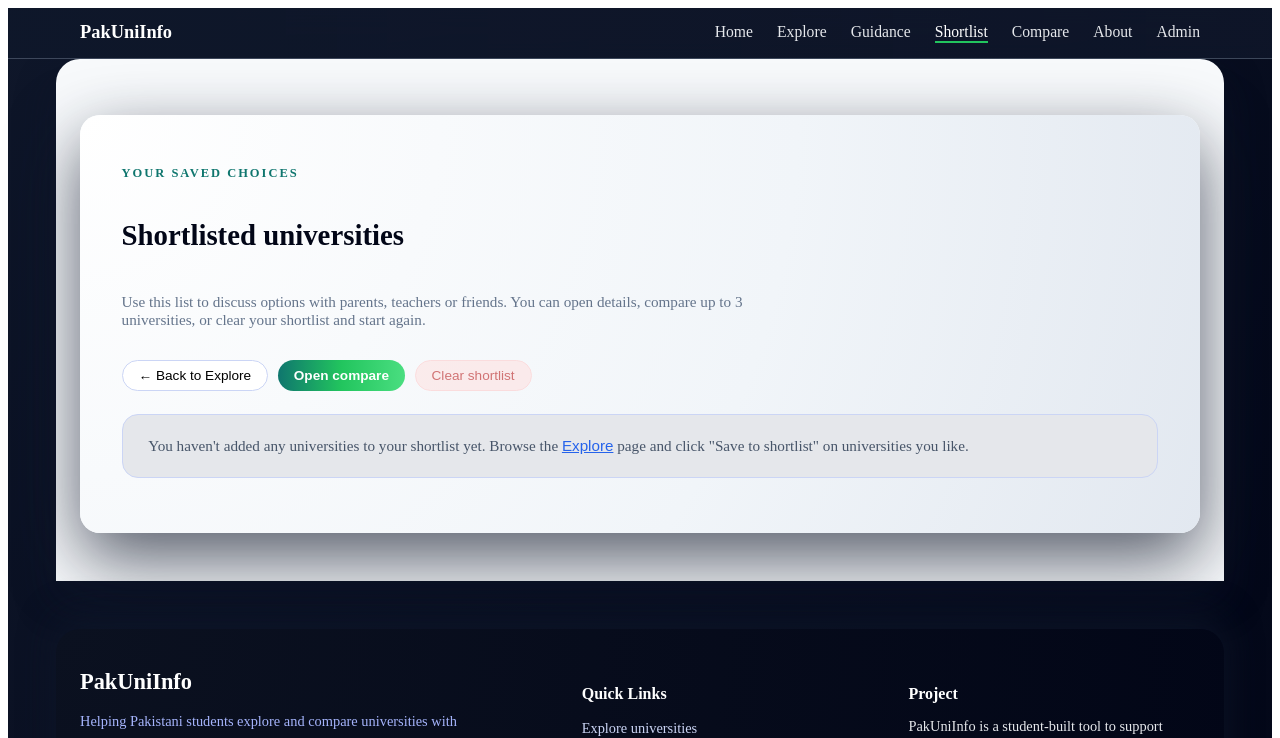
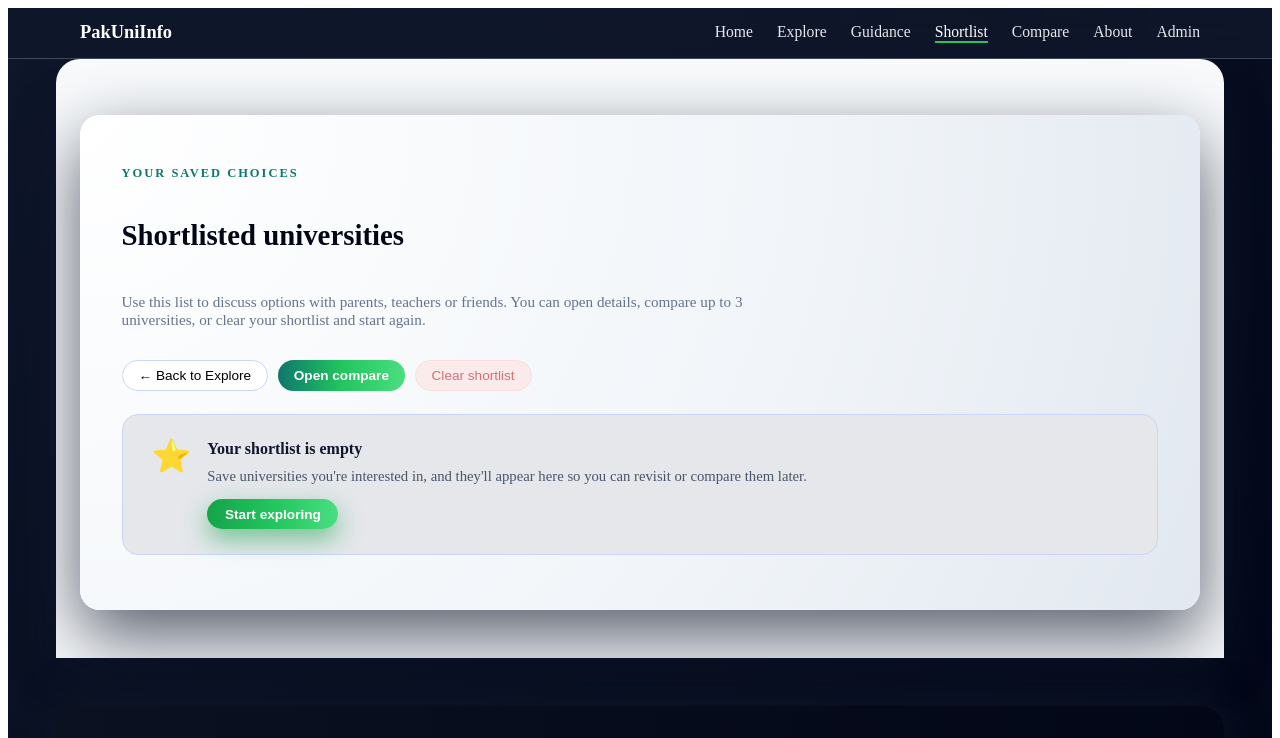
Before and after one commit to abdullah-mangrio/PakUniInfo, a React (Vite) app in the folder client/: page /shortlist in a window 1280 px wide. Shown: the top 738 px of the page. Built offline with nearby package versions, Linux system fonts and the light colour scheme.

Commit message:
UX polish: added custom 404 page + modern empty-state cards across Explore, Compare, Shortlist

```diff
--- a/client/src/App.jsx
+++ b/client/src/App.jsx
@@ -1,5 +1,5 @@
+import { BrowserRouter as Router, Routes, Route } from "react-router-dom";
 import AdminLogin from "./pages/AdminLogin";
-import { BrowserRouter as Router, Routes, Route } from "react-router-dom";
 import Home from "./pages/Home";
 import ExploreUniversities from "./pages/ExploreUniversities";
 import UniversityDetails from "./pages/UniversityDetails";
@@ -9,6 +9,8 @@ import AdminUniversities from "./pages/AdminUniversities";
 import Compare from "./pages/Compare";
 import Guidance from "./pages/Guidance";
 import Layout from "./Layout";
+import NotFound from "./pages/NotFound";
+
 
 function App() {
   return (
@@ -24,6 +26,8 @@ function App() {
           <Route path="/admin/login" element={<AdminLogin />} />
           <Route path="/admin/universities" element={<AdminUniversities />} />
           <Route path="/about" element={<About />} />
+          <Route path="*" element={<NotFound />} />
+
         </Routes>
       </Layout>
     </Router>
--- a/client/src/pages/ExploreUniversities.jsx
+++ b/client/src/pages/ExploreUniversities.jsx
@@ -448,12 +448,74 @@ export default function ExploreUniversities() {
         <p style={{ color: "crimson", fontSize: "0.95rem" }}>{error}</p>
       )}
 
-      {!loading && !error && universities.length === 0 && (
-        <p style={{ color: "#64748b", fontSize: "0.95rem" }}>
-          No universities found with these filters. Try clearing filters or
-          searching with a different name.
-        </p>
-      )}
+              {!loading && !error && universities.length === 0 && (
+          <div
+            style={{
+              marginTop: "1.2rem",
+              padding: "1.6rem 1.8rem",
+              borderRadius: "1rem",
+              backgroundColor: "#e5e7eb",
+              border: "1px solid #cbd5f5",
+              display: "flex",
+              alignItems: "flex-start",
+              gap: "1rem",
+            }}
+          >
+            <div
+              style={{
+                fontSize: "2rem",
+                lineHeight: 1,
+              }}
+            >
+              🔍
+            </div>
+            <div>
+              <h3
+                style={{
+                  margin: 0,
+                  marginBottom: "0.4rem",
+                  fontSize: "1rem",
+                  fontWeight: 600,
+                  color: "#0f172a",
+                }}
+              >
+                No universities match these filters
+              </h3>
+              <p
+                style={{
+                  margin: 0,
+                  marginBottom: "0.8rem",
+                  fontSize: "0.92rem",
+                  color: "#475569",
+                  lineHeight: 1.5,
+                }}
+              >
+                We couldn&apos;t find any universities with the current search
+                and filters. Try clearing some filters, removing the search
+                text, or choosing a different city / province.
+              </p>
+              <button
+                type="button"
+                onClick={handleClearFilters}
+                style={{
+                  padding: "0.45rem 1.1rem",
+                  borderRadius: "999px",
+                  border: "none",
+                  background:
+                    "linear-gradient(to right, #16a34a, #22c55e, #4ade80)",
+                  color: "white",
+                  fontWeight: 600,
+                  fontSize: "0.85rem",
+                  cursor: "pointer",
+                  boxShadow: "0 10px 24px rgba(22,163,74,0.55)",
+                }}
+              >
+                Clear all filters
+              </button>
+            </div>
+          </div>
+        )}
+
 
       {/* LIST OF UNIVERSITIES */}
       <div
--- /dev/null
+++ b/client/src/pages/NotFound.jsx
@@ -0,0 +1,76 @@
+import { useNavigate } from "react-router-dom";
+
+export default function NotFound() {
+  const navigate = useNavigate();
+
+  return (
+    <div
+      style={{
+        minHeight: "60vh",
+        display: "flex",
+        flexDirection: "column",
+        justifyContent: "center",
+        alignItems: "center",
+        textAlign: "center",
+        padding: "2rem 1rem",
+      }}
+    >
+      <h1
+        style={{
+          fontSize: "3rem",
+          fontWeight: 800,
+          color: "#0f172a",
+          marginBottom: "0.5rem",
+        }}
+      >
+        404
+      </h1>
+
+      <p
+        style={{
+          fontSize: "1.2rem",
+          color: "#475569",
+          marginBottom: "1.2rem",
+        }}
+      >
+        Oops! The page you’re looking for doesn’t exist.
+      </p>
+
+      <div style={{ display: "flex", gap: "0.8rem", flexWrap: "wrap" }}>
+        <button
+          onClick={() => navigate("/")}
+          style={{
+            padding: "0.7rem 1.3rem",
+            borderRadius: "999px",
+            border: "none",
+            background:
+              "linear-gradient(to right, #16a34a, #22c55e, #4ade80)",
+            color: "white",
+            fontWeight: 600,
+            fontSize: "0.9rem",
+            cursor: "pointer",
+            boxShadow: "0 10px 25px rgba(22,163,74,0.5)",
+          }}
+        >
+          Go to Home
+        </button>
+
+        <button
+          onClick={() => navigate("/universities")}
+          style={{
+            padding: "0.7rem 1.3rem",
+            borderRadius: "999px",
+            border: "1px solid #cbd5f5",
+            backgroundColor: "white",
+            color: "#0f172a",
+            fontWeight: 600,
+            fontSize: "0.9rem",
+            cursor: "pointer",
+          }}
+        >
+          Explore Universities
+        </button>
+      </div>
+    </div>
+  );
+}
--- a/client/src/pages/Shortlist.jsx
+++ b/client/src/pages/Shortlist.jsx
@@ -99,7 +99,9 @@ export default function Shortlist() {
           >
             Shortlisted universities
           </h1>
-          <p style={{ color: "#64748b", fontSize: "0.95rem", maxWidth: "40rem" }}>
+          <p
+            style={{ color: "#64748b", fontSize: "0.95rem", maxWidth: "40rem" }}
+          >
             Use this list to discuss options with parents, teachers or friends.
             You can open details, compare up to 3 universities, or clear your
             shortlist and start again.
@@ -169,32 +171,66 @@ export default function Shortlist() {
           <div
             style={{
               marginTop: "1.2rem",
-              padding: "1.4rem 1.6rem",
+              padding: "1.6rem 1.8rem",
               borderRadius: "1rem",
               backgroundColor: "#e5e7eb",
               border: "1px solid #cbd5f5",
-              color: "#475569",
-              fontSize: "0.95rem",
+              display: "flex",
+              alignItems: "flex-start",
+              gap: "1rem",
             }}
           >
-            You haven&apos;t added any universities to your shortlist yet.
-            Browse the{" "}
-            <button
-              onClick={() => navigate("/universities")}
+            <div
               style={{
-                border: "none",
-                background: "none",
-                color: "#2563eb",
-                textDecoration: "underline",
-                cursor: "pointer",
-                padding: 0,
-                margin: 0,
-                fontSize: "0.95rem",
+                fontSize: "2rem",
+                lineHeight: 1,
               }}
             >
-              Explore
-            </button>{" "}
-            page and click &quot;Save to shortlist&quot; on universities you like.
+              ⭐
+            </div>
+            <div>
+              <h3
+                style={{
+                  margin: 0,
+                  marginBottom: "0.4rem",
+                  fontSize: "1rem",
+                  fontWeight: 600,
+                  color: "#0f172a",
+                }}
+              >
+                Your shortlist is empty
+              </h3>
+              <p
+                style={{
+                  margin: 0,
+                  marginBottom: "0.8rem",
+                  fontSize: "0.92rem",
+                  color: "#475569",
+                  lineHeight: 1.5,
+                }}
+              >
+                Save universities you&apos;re interested in, and they&apos;ll
+                appear here so you can revisit or compare them later.
+              </p>
+              <button
+                type="button"
+                onClick={() => navigate("/universities")}
+                style={{
+                  padding: "0.45rem 1.1rem",
+                  borderRadius: "999px",
+                  border: "none",
+                  background:
+                    "linear-gradient(to right, #16a34a, #22c55e, #4ade80)",
+                  color: "white",
+                  fontWeight: 600,
+                  fontSize: "0.85rem",
+                  cursor: "pointer",
+                  boxShadow: "0 10px 24px rgba(22,163,74,0.55)",
+                }}
+              >
+                Start exploring
+              </button>
+            </div>
           </div>
         )}
 
```
Also changed, not shown: client/src/pages/Compare.jsx (+43 -48 lines).
